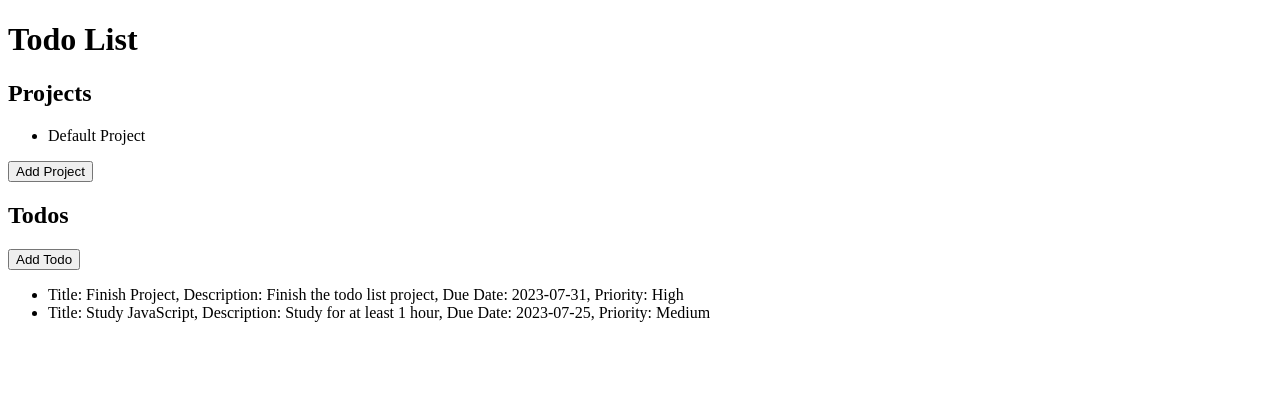
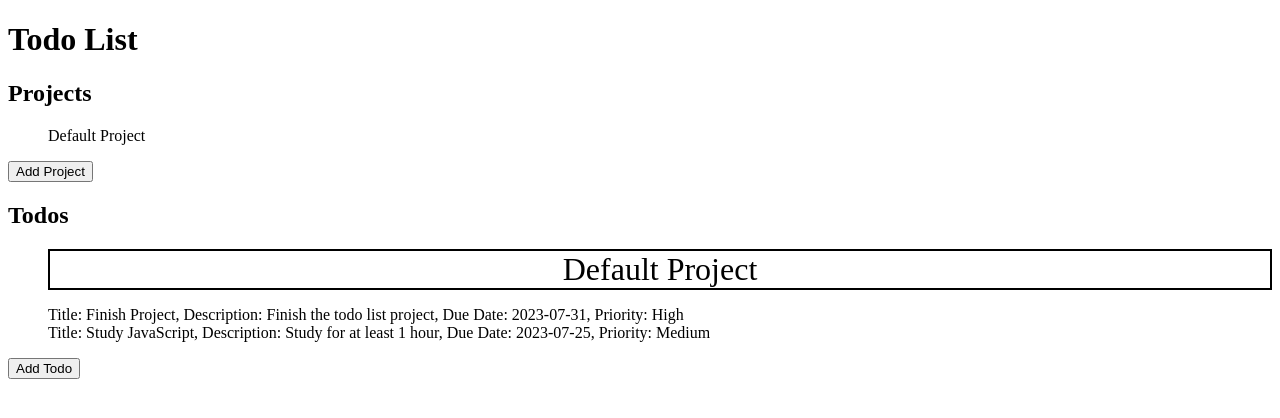
Before and after one commit to cedogithub/Todo-list-js, a website built with webpack: page dist/index.html in a window 1280 px wide. Built offline with nearby package versions, Linux system fonts and the light colour scheme.

Commit message:
Added project selection and display associated todos

```diff
--- a/src/main.js
+++ b/src/main.js
@@ -31,6 +31,25 @@ const addTodoBtn = document.querySelector("#add-todo-btn");
 const todoModal = document.querySelector(".todos .modal");
 const todoCloseButton = document.querySelector(".todos .modal .close");
 const todoModalForm = document.querySelector(".todos .modal form");
+
+// Declare a variable to keep track of the selected project
+let selectedProject = defaultProject;
+
+// Function to handle the click event on project list items
+const handleProjectClick = (event) => {
+  // Check if the clicked element is a project list item
+  if (event.target.tagName === 'LI') {
+    const projectIndex = event.target.dataset.projectIndex;
+    selectedProject = projects[projectIndex]; // Set the selected project
+
+    // Render the todos for the selected project
+    renderTodos(selectedProject.todos, selectedProject);
+  }
+};
+
+// Add event listener to the project list container
+const projectListContainer = document.querySelector('.project-list');
+projectListContainer.addEventListener('click', handleProjectClick);
 
 // Event listener to open the modal form when "Add Project" button is clicked
 addProjectBtn.addEventListener("click", () => {
@@ -95,7 +114,7 @@ window.addEventListener("click", (event) => {
   }
 });
 
-// Event listener to handle form submission when the user adds a new todo to the default project
+// Event listener to handle form submission when the user adds a new todo to the selected project
 todoModalForm.addEventListener("submit", (e) => {
   e.preventDefault();
   console.log("Todo form submitted");
@@ -109,13 +128,13 @@ todoModalForm.addEventListener("submit", (e) => {
   // Create a new todo using the createTodo function from './todo'
   const newTodo = createTodo(title, description, dueDate, priority);
 
-  // Add the new todo to the default project
-  defaultProject.todos.push(newTodo);
+  // Add the new todo to the selected project instead of the default project
+  selectedProject.todos.push(newTodo);
 
-  console.log("Updated todos array:", defaultProject.todos);
+  console.log("Updated todos array:", selectedProject.todos);
 
-  // Render the updated list of todos for the default project in the DOM
-  renderTodos(defaultProject.todos);
+  // Render the updated list of todos for the selected project in the DOM
+  renderTodos(selectedProject.todos, selectedProject);
 
   // Close the todo modal form after adding the todo
   todoModal.style.display = "none";
@@ -123,4 +142,4 @@ todoModalForm.addEventListener("submit", (e) => {
 
 // Initial rendering of projects and todos
 renderProjects(projects);
-renderTodos(defaultProject.todos);
+renderTodos(defaultProject.todos, defaultProject);
--- a/src/render.js
+++ b/src/render.js
@@ -1,23 +1,33 @@
+// render.js
 export const renderProjects = (projects) => {
     const projectListContainer = document.querySelector('.project-list');
     projectListContainer.innerHTML = ''; // Clear existing list to avoid duplicates
 
-    projects.forEach((project) => {
+    projects.forEach((project, index) => {
       const listItem = document.createElement('li');
       listItem.textContent = project.name; // Set the text content of the list item to the project name
+      listItem.dataset.projectIndex = index; // Add a custom 'data-project-index' attribute to the list item
       projectListContainer.appendChild(listItem); // Append the list item to the project list container
     });
   };
 
-  export const renderTodos = (todos) => {
+export const renderTodos = (todos, selectedProject) => {
     const todoListContainer = document.querySelector('.todo-list');
     todoListContainer.innerHTML = ''; // Clear existing list to avoid duplicates
+
+    // Create a div to display the project name
+    const projectInfo = document.createElement('div');
+    projectInfo.classList.add('project-title');
+    projectInfo.textContent = selectedProject.name;
+    todoListContainer.appendChild(projectInfo); // Append the project info div to the todo list container
 
     todos.forEach((todo) => {
       const listItem = document.createElement('li');
       const todoInfo = document.createElement('div');
+
+      // Display the todo details for each task
       todoInfo.textContent = `Title: ${todo.title}, Description: ${todo.description}, Due Date: ${todo.dueDate}, Priority: ${todo.priority}`;
-      listItem.appendChild(todoInfo); // Append todo info to the list item
-      todoListContainer.appendChild(listItem); // Append the list item to the todo list container
+      listItem.appendChild(todoInfo);
+      todoListContainer.appendChild(listItem);
     });
   };
--- a/styles.css
+++ b/styles.css
@@ -24,3 +24,12 @@
     border: 1px solid #888;
     width: 400px;
   }
+  ul{
+    list-style-type: none;
+  }
+  .project-title{
+    font-size: 2rem;
+    text-align: center;
+    margin-bottom: 1rem;
+    border: 2px solid black;
+  }
```
Also changed, not shown: dist/bundle.js, dist/index.html.
